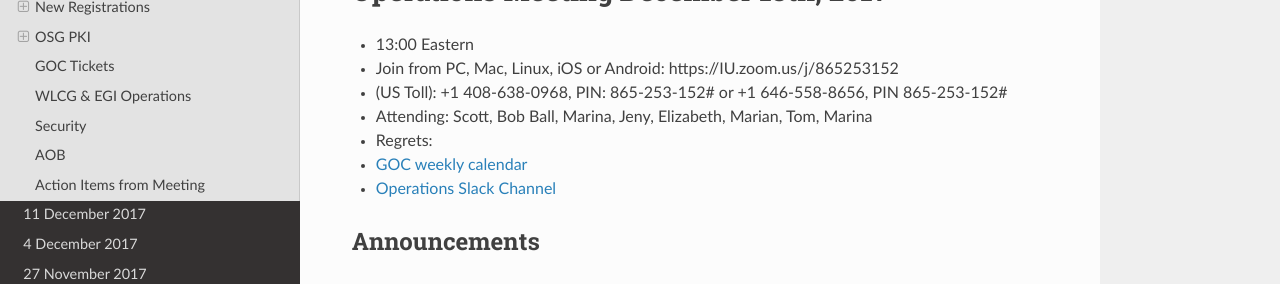
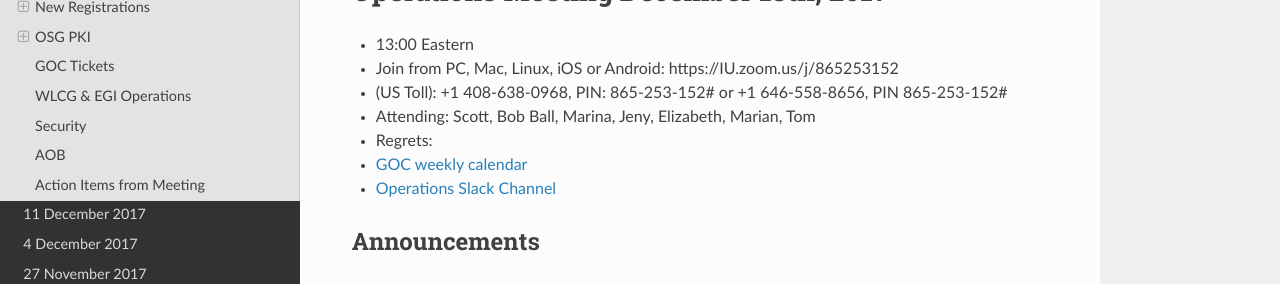
Before and after one commit to osg-htc/operations, an MkDocs documentation site: the page built from docs/WeeklyMinutes/18Dec2017.md, in a window 1280 px wide and 900 px high. Shown: the part 127-411 px from the top of the window. Built offline with MkDocs 1.6.1, drawn with Linux system fonts in a browser that asks for light colours; nearby versions of some CDN libraries; old or Windows-style settings are respelled for this version of MkDocs.

Commit message:
Update 18Dec2017.md

```diff
--- a/docs/WeeklyMinutes/18Dec2017.md
+++ b/docs/WeeklyMinutes/18Dec2017.md
@@ -2,7 +2,7 @@
    * 13:00 Eastern
    * Join from PC, Mac, Linux, iOS or Android: https://IU.zoom.us/j/865253152
    * (US Toll): +1 408-638-0968, PIN: 865-253-152# or +1 646-558-8656, PIN 865-253-152#
-   * Attending: Scott, Bob Ball, Marina, Jeny, Elizabeth, Marian, Tom, Marina
+   * Attending: Scott, Bob Ball, Marina, Jeny, Elizabeth, Marian, Tom
    * Regrets:
    * [GOC weekly calendar](http://www.google.com/calendar/embed?src=c1htpcfoe6btrtc7n3uddg8mvs%40group.calendar.google.com&ctz=America/New_York)
    * [Operations Slack Channel](https://opensciencegrid.slack.com/messages/C5GAYBGA0/)
```
